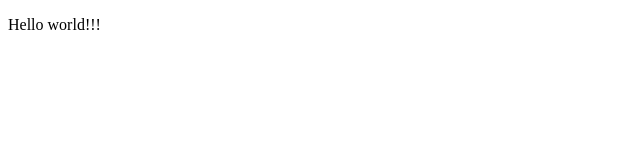
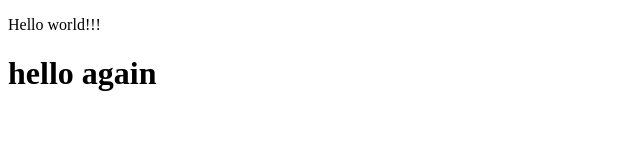
Before and after one commit to avanesovkonstantin/jslearn, a plain HTML site: page index.html in a window 1280 px wide. Shown: the whole page, without its empty margins (0-640 px from the left). Drawn offline with Linux system fonts and the light colour scheme; files whose address does not match are found by name.

Commit message:
another work place

```diff
--- a/index.html
+++ b/index.html
@@ -10,6 +10,7 @@
 <body>
 
     <p>Hello world!!!</p>
+    <h1>hello again</h1>
 
     <script src="js/script.js"></script>
 </body>
```
